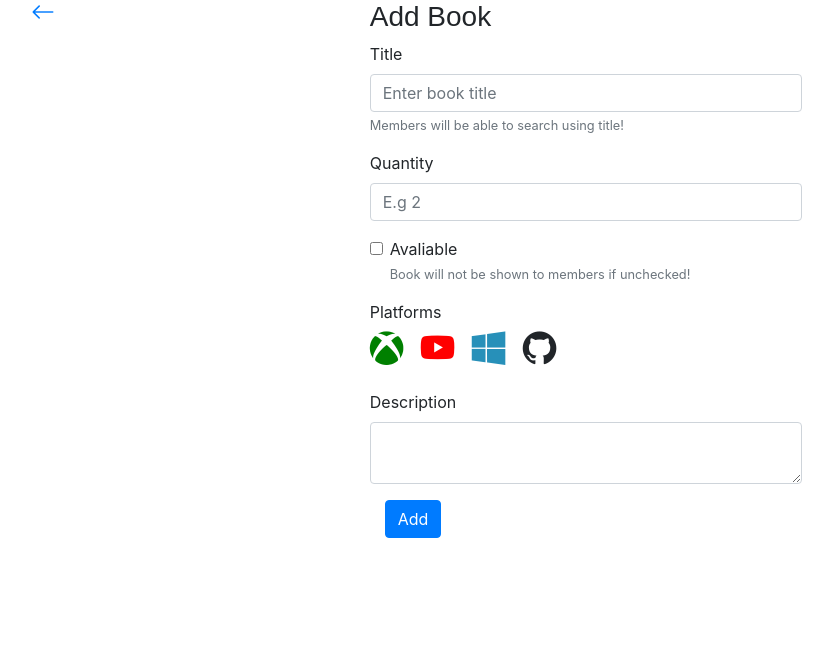
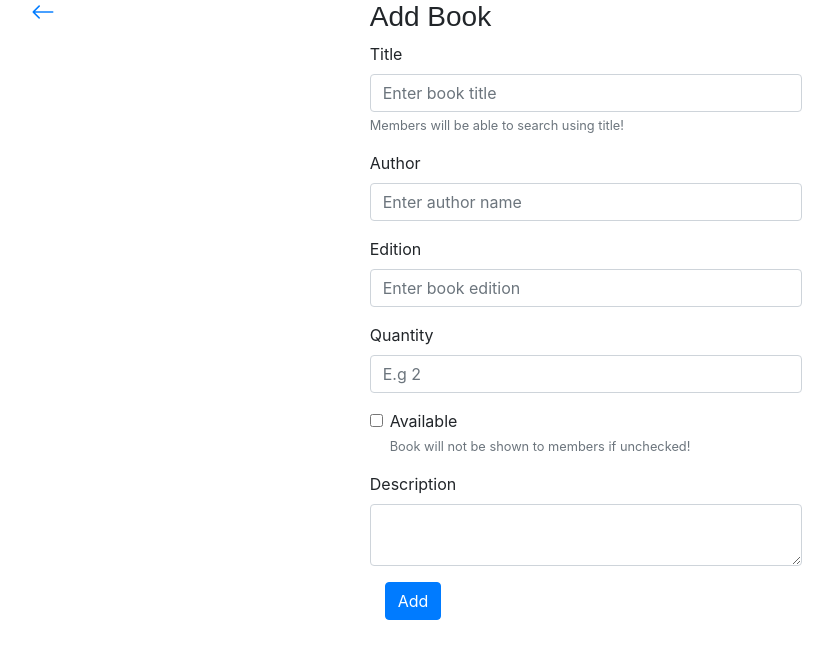
Before and after one commit to nayanGowdaM/library-management-system, a Flask app: template templates/admin/books/add.html in a window 1280 px wide. Shown: the part 56-715 px from the top of the page, without its empty margins (54-887 px from the left). Run offline with Flask 3, Linux system fonts and the light colour scheme; the template is opened without the code that fills it, so the values that code supplies are empty; some libraries are stand-ins or nearby versions.

Commit message:
Book add problem solved

```diff
--- a/Controllers/BookManager.py
+++ b/Controllers/BookManager.py
@@ -57,6 +57,11 @@ class BookManager():
 		self.dao.delete(id)
 
 
+	def addBook( self,book_info):
+
+		self.dao.add_book(book_info)
+
+
 	def updateBook(self, id, title, qty, available, description):
 
 
--- a/templates/admin/books/add.html
+++ b/templates/admin/books/add.html
@@ -1,50 +1,46 @@
-{%extends "/shared/admin_layout.html" %}
+{% extends "/shared/admin_layout.html" %}
 
 {% block title %}Manage Books - Add{% endblock %}
 
 {% block head %}
     {{ super() }}
-
     <link rel="stylesheet" href="/static/home.css" />
 {% endblock %}
 
 {% block content %}
     <div class="container">
-		<div class="back" style="font-size: 1.5em;position: absolute;">
+        <div class="back" style="font-size: 1.5em; position: absolute;">
             <a href="javascript:history.back()"><i class="bi bi-arrow-left"></i></a>
         </div>
         <div class="d-flex justify-content-center">
-			<form action="/books/add" method="GET" class="col-md-5 ">
+            <form action="/admin/books/add" method="POST" class="col-md-5">
                 <h3>Add Book</h3>
                 <div class="form-group">
-					<label for="title">Title</label>
-					<input type="text" name="title" class="form-control" id="title" required  placeholder="Enter book title">
+                    <label for="name">Title</label>
+                    <input type="text" name="name" class="form-control" id="name" required placeholder="Enter book title">
                     <small class="form-text text-muted">Members will be able to search using title!</small>
                 </div>
                 <div class="form-group">
-					<label for="qty">Quantity</label>
-					<input type="number" name="qty" class="form-control" id="qty" required  placeholder="E.g 2">
+                    <label for="author">Author</label>
+                    <input type="text" name="author" class="form-control" id="author" required placeholder="Enter author name">
+                </div>
+                <div class="form-group">
+                    <label for="edition">Edition</label>
+                    <input type="text" name="edition" class="form-control" id="edition" required placeholder="Enter book edition">
+                </div>
+                <div class="form-group">
+                    <label for="count">Quantity</label>
+                    <input type="number" name="count" class="form-control" id="count" required placeholder="E.g 2">
                 </div>
                 <div class="form-group form-check">
-					<input type="checkbox" name="avaliable" class="form-check-input" id="avaliable" required >
-					<label class="form-check-label" for="avaliable">Avaliable</label>
+                    <input type="checkbox" name="availability" class="form-check-input" id="availability">
+                    <label class="form-check-label" for="availability">Available</label>
                     <small class="form-text text-muted">Book will not be shown to members if unchecked!</small>
-				</div>
-
-				<div class="platforms mt-3 mb-3">
-					<label class="form-check-label" for="avaliable">Platforms</label>
-					<div style="font-size: 2.1em;">
-						<i class="bi bi-xbox" style="color: green;"></i>
-						<i class="bi bi-youtube ml-2" style="color: red;"></i>
-						<i class="bi bi-windows ml-2" style="color: rgb(39, 144, 185);"></i>
-						<i class="bi bi-github ml-2" style=""></i>
-					</div>
                 </div>
                 <div class="form-group">
                     <label for="desc">Description</label>
                     <textarea id="desc" name="desc" class="form-control"></textarea>
                 </div>
-
                 <div class="form-group col-12">
                     <button type="submit" class="btn btn-primary">Add</button>
                 </div>
```
Also changed, not shown: Models/BookDAO.py (+10 -0 lines), routes/admin.py (+26 -1 lines). Lines whose indentation alone changed are shown as unchanged.
